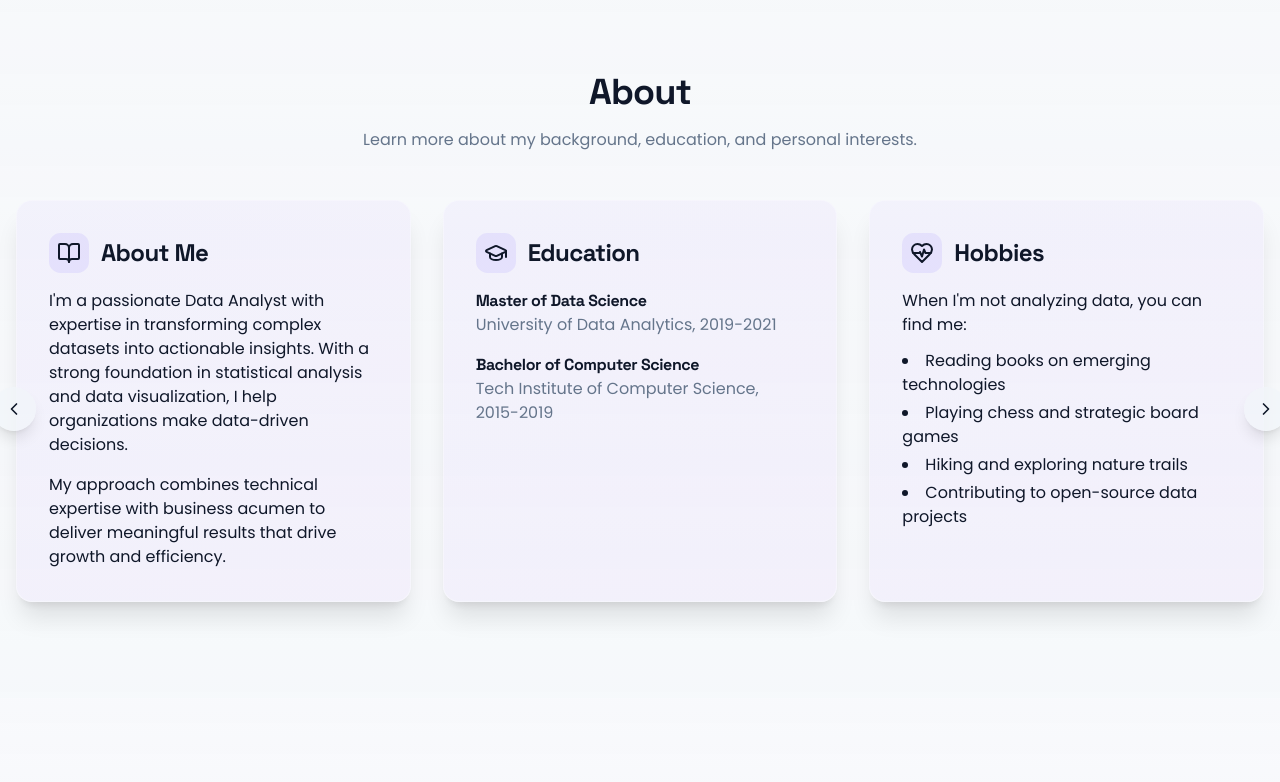
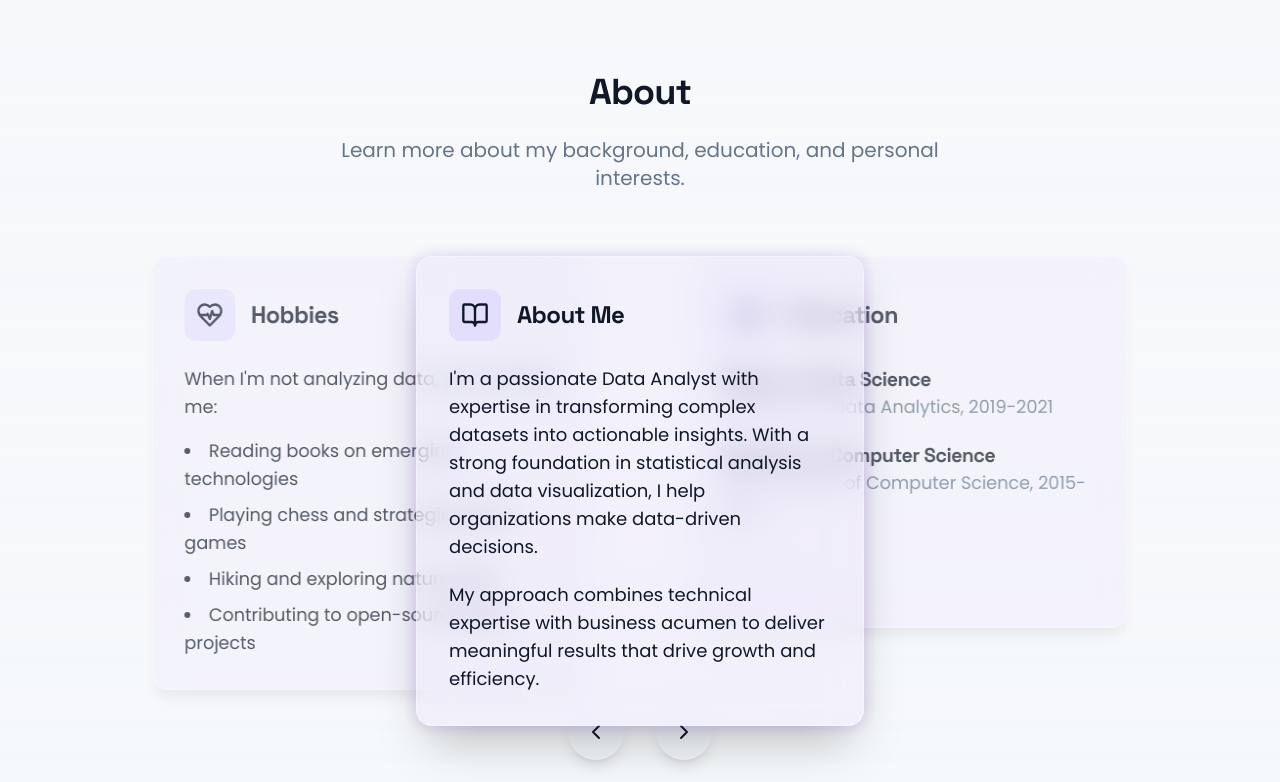
Before and after one commit to rohithbab/polished-digital-resume, a React (Vite) app: page / in a window 1280 px wide. Shown: the part 1000-1782 px from the top of the page. Built offline with nearby package versions, Linux system fonts and the light colour scheme.

Commit message:
Refactor About section and floating icons
The About section is refactored to use a 3D carousel design with navigation buttons. The floating icons are re-added. Font sizes in the About section are adjusted.

```diff
--- a/src/App.css
+++ b/src/App.css
@@ -10,3 +10,16 @@
   -ms-overflow-style: none;  /* IE and Edge */
   scrollbar-width: none;  /* Firefox */
 }
+
+/* 3D transform styles */
+.rotate-y-12 {
+  transform: rotateY(12deg);
+}
+
+.-rotate-y-12 {
+  transform: rotateY(-12deg);
+}
+
+.translate-z-\[-100px\] {
+  transform: translateZ(-100px);
+}
--- a/src/components/About.tsx
+++ b/src/components/About.tsx
@@ -1,5 +1,5 @@
 
-import { useRef } from 'react';
+import { useState, useRef, useEffect } from 'react';
 import {
   BookOpen, GraduationCap, HeartPulse,
   ChevronLeft, ChevronRight
@@ -9,134 +9,171 @@ interface AboutCardProps {
   title: string;
   icon: React.ReactNode;
   children: React.ReactNode;
+  position: 'left' | 'center' | 'right';
+  isActive: boolean;
 }
 
-const AboutCard = ({ title, icon, children }: AboutCardProps) => (
-  <div className="about-card card-gradient">
-    <div className="flex items-center mb-4">
-      <div className="bg-primary/10 dark:bg-accent/10 p-2 rounded-md mr-3">
+const AboutCard = ({ title, icon, children, position, isActive }: AboutCardProps) => {
+  // Different transformations based on position
+  const getCardStyles = () => {
+    const baseClasses = "absolute top-0 transition-all duration-500 ease-in-out w-full max-w-md glass-card card-gradient";
+
+    if (position === 'center') {
+      return `${baseClasses} z-30 opacity-100 scale-100 translate-x-0`;
+    } else if (position === 'left') {
+      return `${baseClasses} z-20 opacity-70 scale-95 -translate-x-[60%] rotate-y-12 translate-z-[-100px]`;
+    } else { // right
+      return `${baseClasses} z-20 opacity-70 scale-95 translate-x-[60%] -rotate-y-12 translate-z-[-100px]`;
+    }
+  };
+
+  return (
+    <div
+      className={getCardStyles()}
+      style={{
+        transformStyle: 'preserve-3d',
+        transform: position === 'center'
+          ? 'translateZ(0) rotateY(0deg)'
+          : position === 'left'
+          ? 'translateX(-60%) translateZ(-80px) rotateY(12deg)'
+          : 'translateX(60%) translateZ(-80px) rotateY(-12deg)',
+        boxShadow: isActive
+          ? '0 25px 50px -12px rgba(0, 0, 0, 0.25), 0 0 15px rgba(124, 58, 237, 0.2)'
+          : '0 10px 15px -3px rgba(0, 0, 0, 0.1)'
+      }}
+    >
+      <div className="p-8">
+        <div className="flex items-center mb-6">
+          <div className="bg-primary/10 dark:bg-accent/10 p-3 rounded-md mr-4">
             {icon}
           </div>
           <h3 className="text-2xl font-bold">{title}</h3>
         </div>
-    <div className="min-h-[200px]">
+        <div className="min-h-[230px] text-lg">
           {children}
         </div>
       </div>
+    </div>
   );
+};
 
 const About = () => {
-  const cardsContainerRef = useRef<HTMLDivElement>(null);
+  const [activeIndex, setActiveIndex] = useState(0);
+  const containerRef = useRef<HTMLDivElement>(null);
 
-  const scrollLeft = () => {
-    if (cardsContainerRef.current) {
-      cardsContainerRef.current.scrollBy({ left: -300, behavior: 'smooth' });
-    }
-  };
-
-  const scrollRight = () => {
-    if (cardsContainerRef.current) {
-      cardsContainerRef.current.scrollBy({ left: 300, behavior: 'smooth' });
-    }
-  };
-
-  return (
-    <section id="about" className="py-20 bg-secondary/30 dark:bg-secondary/10">
-      <div className="section-container">
-        <div className="text-center mb-12 animate-fade-in">
-          <h2 className="mb-4">About</h2>
-          <p className="text-muted-foreground max-w-2xl mx-auto">
-            Learn more about my background, education, and personal interests.
-          </p>
-        </div>
-
-        <div className="relative">
-          {/* Arrow Navigation for Mobile & Tablet */}
-          <div className="flex justify-between mb-4 md:hidden">
-            <button
-              onClick={scrollLeft}
-              className="p-2 rounded-full bg-secondary/70 hover:bg-secondary/90 dark:bg-secondary/40 dark:hover:bg-secondary/60 transition-colors"
-              aria-label="Previous card"
-            >
-              <ChevronLeft className="h-5 w-5" />
-            </button>
-            <button
-              onClick={scrollRight}
-              className="p-2 rounded-full bg-secondary/70 hover:bg-secondary/90 dark:bg-secondary/40 dark:hover:bg-secondary/60 transition-colors"
-              aria-label="Next card"
-            >
-              <ChevronRight className="h-5 w-5" />
-            </button>
-          </div>
-
-          {/* Cards Container with Horizontal Scroll on Mobile */}
-          <div
-            ref={cardsContainerRef}
-            className="flex gap-6 md:gap-8 pb-4 overflow-x-auto md:overflow-visible snap-x snap-mandatory md:snap-none scrollbar-hide md:grid md:grid-cols-3"
-            style={{ scrollbarWidth: 'none', msOverflowStyle: 'none' }}
-          >
-            {/* About Me Card */}
-            <div className="min-w-[280px] sm:min-w-[320px] md:min-w-0 flex-shrink-0 snap-center animate-fade-in-left" style={{ animationDelay: '0.1s' }}>
-              <AboutCard title="About Me" icon={<BookOpen className="h-6 w-6" />}>
+  const cards = [
+    {
+      title: "About Me",
+      icon: <BookOpen className="h-7 w-7" />,
+      content: (
         <div>
-                  <p className="mb-4">
+          <p className="mb-5 text-lg">
             I'm a passionate Data Analyst with expertise in transforming complex datasets into actionable insights.
             With a strong foundation in statistical analysis and data visualization, I help organizations make data-driven decisions.
           </p>
-                  <p>
+          <p className="text-lg">
             My approach combines technical expertise with business acumen to deliver meaningful results that drive growth and efficiency.
           </p>
         </div>
-              </AboutCard>
-            </div>
-
-            {/* Education Card */}
-            <div className="min-w-[280px] sm:min-w-[320px] md:min-w-0 flex-shrink-0 snap-center animate-fade-in" style={{ animationDelay: '0.2s' }}>
-              <AboutCard title="Education" icon={<GraduationCap className="h-6 w-6" />}>
-                <div className="space-y-4">
+      )
+    },
+    {
+      title: "Education",
+      icon: <GraduationCap className="h-7 w-7" />,
+      content: (
+        <div className="space-y-5">
           <div>
-                    <h4 className="font-bold">Master of Data Science</h4>
-                    <p className="text-muted-foreground">University of Data Analytics, 2019-2021</p>
+            <h4 className="font-bold text-xl">Master of Data Science</h4>
+            <p className="text-muted-foreground text-lg">University of Data Analytics, 2019-2021</p>
           </div>
           <div>
-                    <h4 className="font-bold">Bachelor of Computer Science</h4>
-                    <p className="text-muted-foreground">Tech Institute of Computer Science, 2015-2019</p>
+            <h4 className="font-bold text-xl">Bachelor of Computer Science</h4>
+            <p className="text-muted-foreground text-lg">Tech Institute of Computer Science, 2015-2019</p>
           </div>
         </div>
-              </AboutCard>
-            </div>
-
-            {/* Hobbies Card */}
-            <div className="min-w-[280px] sm:min-w-[320px] md:min-w-0 flex-shrink-0 snap-center animate-fade-in-right" style={{ animationDelay: '0.3s' }}>
-              <AboutCard title="Hobbies" icon={<HeartPulse className="h-6 w-6" />}>
-                <div className="space-y-3">
-                  <p>When I'm not analyzing data, you can find me:</p>
-                  <ul className="list-disc list-inside space-y-1">
+      )
+    },
+    {
+      title: "Hobbies",
+      icon: <HeartPulse className="h-7 w-7" />,
+      content: (
+        <div className="space-y-4">
+          <p className="text-lg">When I'm not analyzing data, you can find me:</p>
+          <ul className="list-disc list-inside space-y-2 text-lg">
             <li>Reading books on emerging technologies</li>
             <li>Playing chess and strategic board games</li>
             <li>Hiking and exploring nature trails</li>
             <li>Contributing to open-source data projects</li>
           </ul>
         </div>
-              </AboutCard>
-            </div>
+      )
+    }
+  ];
+
+  const prevCard = () => {
+    setActiveIndex((prev) => (prev - 1 + cards.length) % cards.length);
+  };
+
+  const nextCard = () => {
+    setActiveIndex((prev) => (prev + 1) % cards.length);
+  };
+
+  const getCardPosition = (index: number): 'left' | 'center' | 'right' => {
+    const normalizedIndex = (index - activeIndex + cards.length) % cards.length;
+
+    if (normalizedIndex === 0) return 'center';
+    if (normalizedIndex === 1 || normalizedIndex === cards.length - 1) {
+      return normalizedIndex === 1 ? 'right' : 'left';
+    }
+
+    // For more than 3 cards, hide the rest
+    return normalizedIndex < cards.length / 2 ? 'right' : 'left';
+  };
+
+  return (
+    <section id="about" className="py-20 bg-secondary/30 dark:bg-secondary/10">
+      <div className="section-container">
+        <div className="text-center mb-16 animate-fade-in">
+          <h2 className="mb-6 text-4xl">About</h2>
+          <p className="text-muted-foreground max-w-2xl mx-auto text-xl">
+            Learn more about my background, education, and personal interests.
+          </p>
         </div>
 
-          {/* Desktop Navigation Arrows */}
-          <div className="hidden md:block">
+        <div className="relative" style={{ perspective: '1000px' }}>
+          {/* 3D Card Carousel */}
+          <div
+            ref={containerRef}
+            className="relative flex justify-center items-center h-[400px]"
+          >
+            {cards.map((card, index) => (
+              <AboutCard
+                key={index}
+                title={card.title}
+                icon={card.icon}
+                position={getCardPosition(index)}
+                isActive={index === activeIndex}
+              >
+                {card.content}
+              </AboutCard>
+            ))}
+          </div>
+
+          {/* Navigation Arrows */}
+          <div className="flex justify-center gap-8 mt-12">
             <button
-              onClick={scrollLeft}
-              className="absolute left-0 top-1/2 -translate-y-1/2 -translate-x-6 p-3 rounded-full bg-secondary/70 hover:bg-secondary/90 dark:bg-secondary/40 dark:hover:bg-secondary/60 transition-colors shadow-lg"
+              onClick={prevCard}
+              className="p-4 rounded-full bg-secondary/70 hover:bg-secondary/90 dark:bg-secondary/40 dark:hover:bg-secondary/60 transition-colors shadow-lg hover:shadow-xl"
               aria-label="Previous card"
             >
-              <ChevronLeft className="h-5 w-5" />
+              <ChevronLeft className="h-6 w-6" />
             </button>
             <button
-              onClick={scrollRight}
-              className="absolute right-0 top-1/2 -translate-y-1/2 translate-x-6 p-3 rounded-full bg-secondary/70 hover:bg-secondary/90 dark:bg-secondary/40 dark:hover:bg-secondary/60 transition-colors shadow-lg"
+              onClick={nextCard}
+              className="p-4 rounded-full bg-secondary/70 hover:bg-secondary/90 dark:bg-secondary/40 dark:hover:bg-secondary/60 transition-colors shadow-lg hover:shadow-xl"
               aria-label="Next card"
             >
-              <ChevronRight className="h-5 w-5" />
+              <ChevronRight className="h-6 w-6" />
             </button>
           </div>
         </div>
```
Also changed, not shown: src/components/FloatingIcons.tsx (+18 -6 lines). Lines whose indentation alone changed are shown as unchanged.
